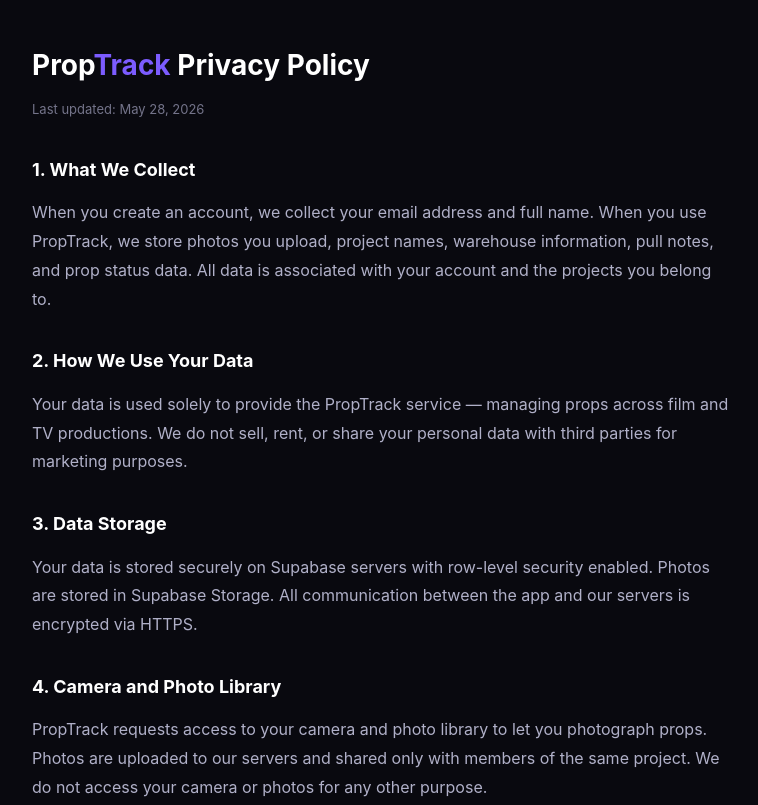
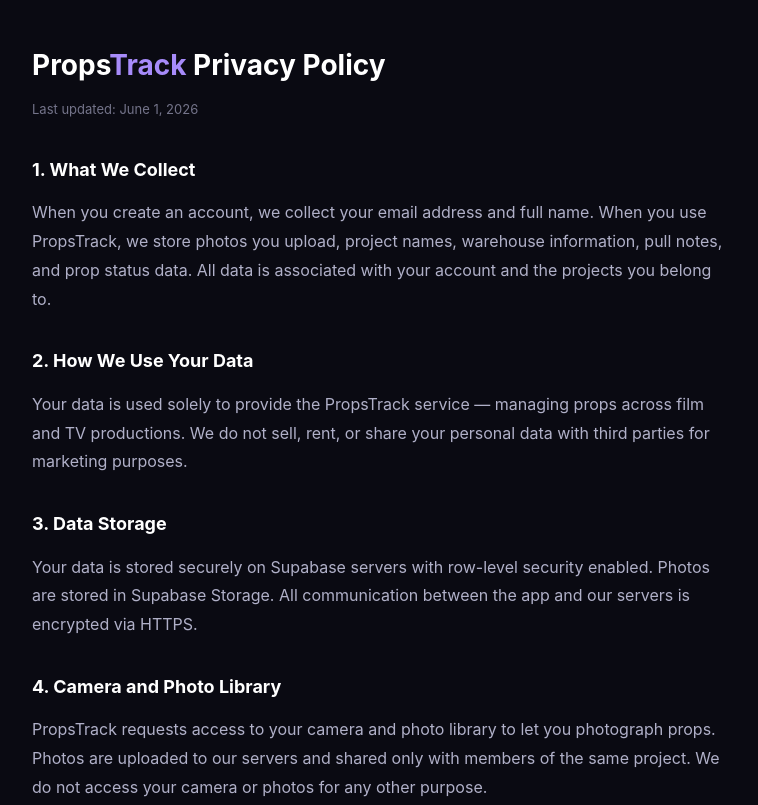
Before and after one commit to ytopiaa/proptrack-privacy, a plain HTML site: page index.html in a window 1280 px wide. Shown: the top 805 px of the page, without its empty margins (258-1016 px from the left). Drawn offline with Linux system fonts and the light colour scheme.

Commit message:
Update index.html

```diff
--- a/index.html
+++ b/index.html
@@ -6,33 +6,33 @@
 <title>PropsTrack - Privacy Policy</title>
 <style>
   * { margin: 0; padding: 0; box-sizing: border-box; }
-  body { font-family: -apple-system, BlinkMacSystemFont, 'Segoe UI', Roboto, sans-serif; background: #09090F; color: #B0B0C8; line-height: 1.8; padding: 40px 20px; }
+  body { font-family: -apple-system, BlinkMacSystemFont, 'Segoe UI', Roboto, sans-serif; background: #0A0A12; color: #B0B0C8; line-height: 1.8; padding: 40px 20px; }
   .container { max-width: 700px; margin: 0 auto; }
   h1 { color: #fff; font-size: 28px; margin-bottom: 8px; }
   h2 { color: #fff; font-size: 18px; margin-top: 32px; margin-bottom: 12px; }
-  .accent { color: #7C5CFF; }
+  .accent { color: #A78BFA; }
   .date { color: #74748A; font-size: 13px; margin-bottom: 32px; }
   p { margin-bottom: 16px; }
-  a { color: #7C5CFF; }
+  a { color: #A78BFA; }
   .footer { margin-top: 48px; padding-top: 24px; border-top: 1px solid rgba(255,255,255,0.08); color: #74748A; font-size: 13px; }
 </style>
 </head>
 <body>
 <div class="container">
-  <h1>Prop<span class="accent">Track</span> Privacy Policy</h1>
-  <p class="date">Last updated: May 28, 2026</p>
+  <h1>Props<span class="accent">Track</span> Privacy Policy</h1>
+  <p class="date">Last updated: June 1, 2026</p>
 
   <h2>1. What We Collect</h2>
-  <p>When you create an account, we collect your email address and full name. When you use PropTrack, we store photos you upload, project names, warehouse information, pull notes, and prop status data. All data is associated with your account and the projects you belong to.</p>
+  <p>When you create an account, we collect your email address and full name. When you use PropsTrack, we store photos you upload, project names, warehouse information, pull notes, and prop status data. All data is associated with your account and the projects you belong to.</p>
 
   <h2>2. How We Use Your Data</h2>
-  <p>Your data is used solely to provide the PropTrack service — managing props across film and TV productions. We do not sell, rent, or share your personal data with third parties for marketing purposes.</p>
+  <p>Your data is used solely to provide the PropsTrack service — managing props across film and TV productions. We do not sell, rent, or share your personal data with third parties for marketing purposes.</p>
 
   <h2>3. Data Storage</h2>
   <p>Your data is stored securely on Supabase servers with row-level security enabled. Photos are stored in Supabase Storage. All communication between the app and our servers is encrypted via HTTPS.</p>
 
   <h2>4. Camera and Photo Library</h2>
-  <p>PropTrack requests access to your camera and photo library to let you photograph props. Photos are uploaded to our servers and shared only with members of the same project. We do not access your camera or photos for any other purpose.</p>
+  <p>PropsTrack requests access to your camera and photo library to let you photograph props. Photos are uploaded to our servers and shared only with members of the same project. We do not access your camera or photos for any other purpose.</p>
 
   <h2>5. Project Collaboration</h2>
   <p>When you join a project via invite code, other project members can see your name and the props you have logged. You can leave a project at any time.</p>
@@ -41,17 +41,17 @@
   <p>You can delete your projects and all associated data directly within the app. If you wish to delete your account entirely, please contact us at the email below and we will remove all your data within 30 days.</p>
 
   <h2>7. Children's Privacy</h2>
-  <p>PropTrack is not intended for children under 13. We do not knowingly collect data from children under 13.</p>
+  <p>PropsTrack is not intended for children under 13. We do not knowingly collect data from children under 13.</p>
 
   <h2>8. Changes to This Policy</h2>
   <p>We may update this policy from time to time. We will notify users of significant changes through the app.</p>
 
   <h2>9. Contact Us</h2>
   <p>If you have questions about this privacy policy or your data, contact us at:<br>
-  <a href="mailto:propstrack@icloud.com">proptrack.app@gmail.com</a></p>
+  <a href="mailto:propstrack@icloud.com">propstrack@icloud.com</a></p>
 
   <div class="footer">
-    &copy; 2026 PropTrack. All rights reserved.
+    &copy; 2026 PropsTrack. All rights reserved.
   </div>
 </div>
 </body>
```
